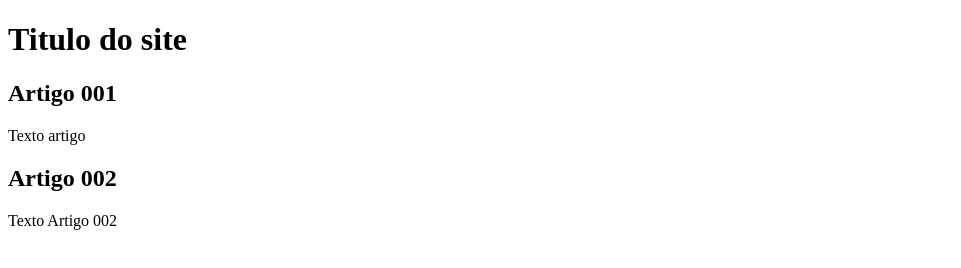
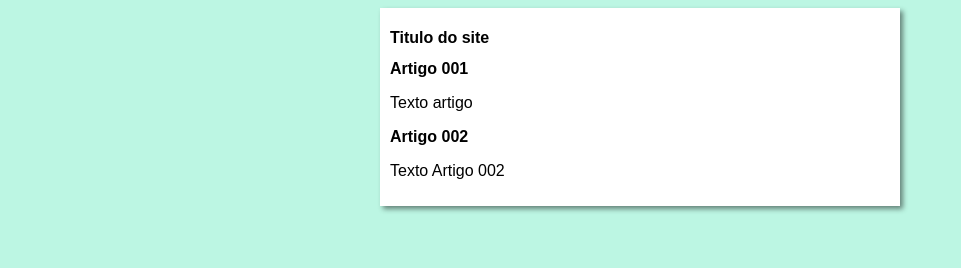
Before and after one commit to DevIcaroo/projeto-site, a plain HTML site: page index.html in a window 1280 px wide. Shown: the whole page, without its empty margins (0-961 px from the left). Drawn offline with Linux system fonts and the light colour scheme.

Commit message:
fazendo css

```diff
--- /dev/null
+++ b/estilos/style.css
@@ -0,0 +1,17 @@
+*{
+    font-family: Arial, Helvetica, sans-serif;
+    font-size: 16px;
+}
+
+body{
+    background-color: rgb(188, 246, 227);
+
+}
+
+main{
+    background-color: white;
+    width: 500px;
+    margin: auto;
+    box-shadow: 3px 3px 5px rgba(0, 0, 0, 0.466);
+    padding: 10px;
+}
--- a/index.html
+++ b/index.html
@@ -3,7 +3,8 @@
 <head>
     <meta charset="UTF-8">
     <meta name="viewport" content="width=device-width, initial-scale=1.0">
-    <title>Titulo</title>
+    <title>Site do GUstavo</title>
+    <link rel="stylesheet" href="estilos/style.css">
 </head>
 <body>
     <main>
```
